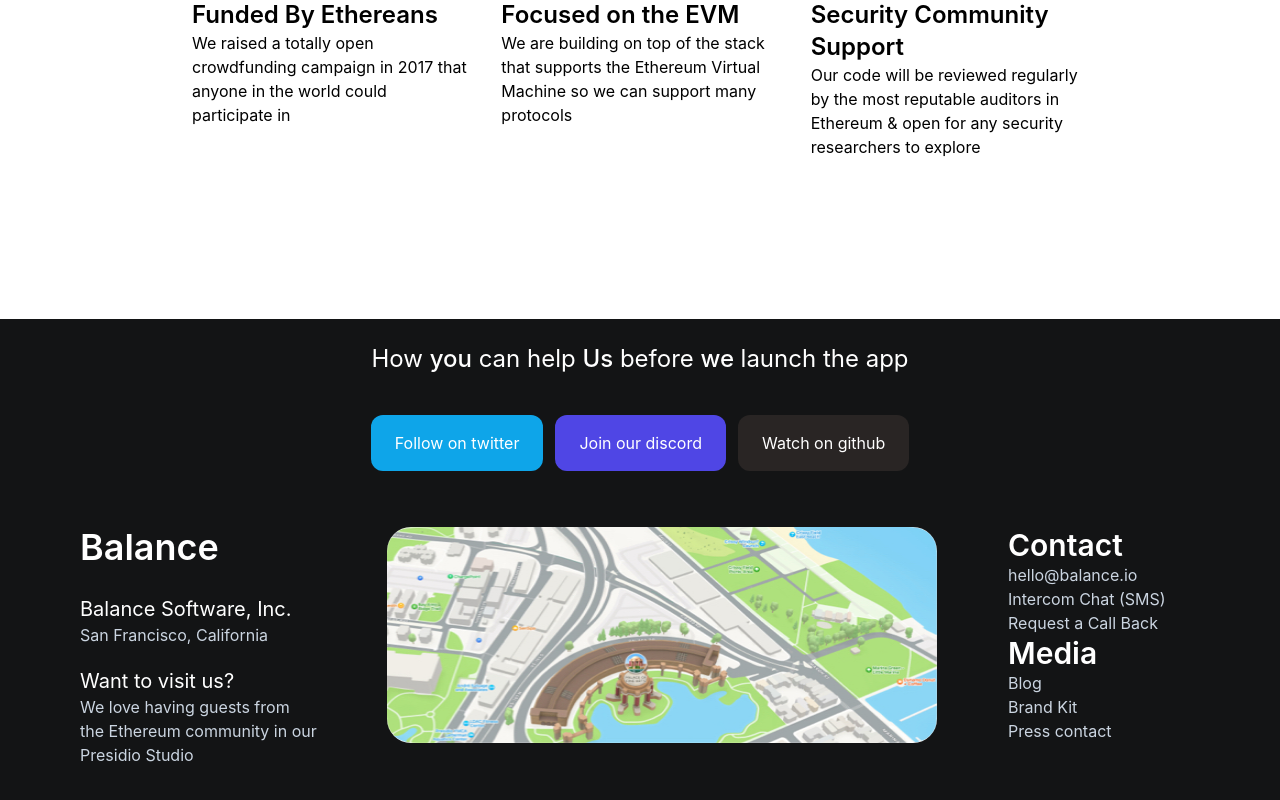
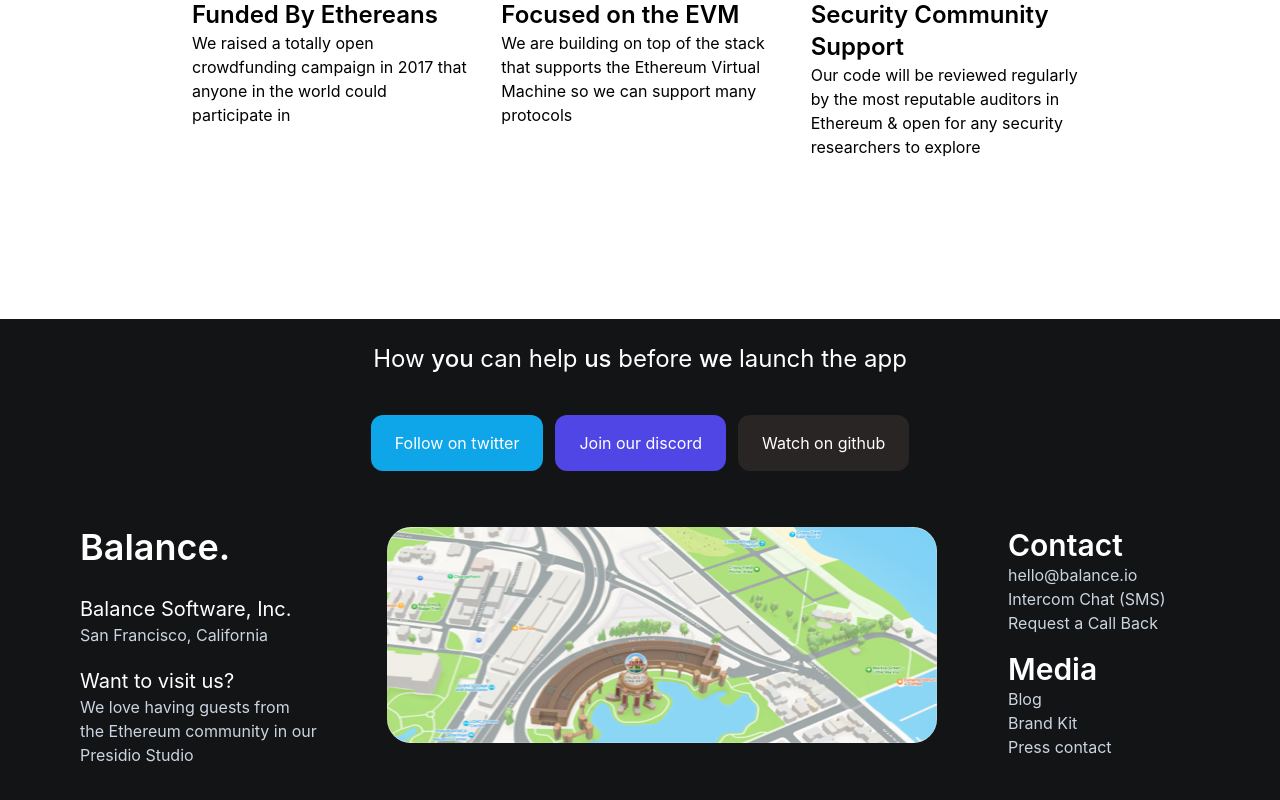
Before and after one commit to balance-io/home, a Next.js app: page / in a window 1280 px wide. Shown: the part 1314-2114 px from the top of the page. Built offline with nearby package versions, Linux system fonts and the light colour scheme.

Commit message:
progress

```diff
--- a/pages/components/features.js
+++ b/pages/components/features.js
@@ -2,8 +2,8 @@
 
  function Features() {
     return (
-        <div className="flex justify-center pr-48 pl-48 ">
-        <div className="grid grid-cols-3 w-full  gap-8 " >
+        <div className="flex justify-center lg:pr-48 lg:pl-48 md:pr-20 md:pl-20 pr-8 pl-8 ">
+        <div className="grid grid-cols-1 md:grid-cols-2 lg:grid-cols-3  w-full  gap-8 " >
 
             <div>
             <Image src="/assets/icons/apple.jpg" alt="balance" width="25" height="25" className="" />
--- a/pages/components/footer.js
+++ b/pages/components/footer.js
@@ -7,7 +7,7 @@
 
         <h1 className="text-white text-center text-2xl pb-10 ">
           How <b className="font-medium">you</b> can help{" "}
-          <b className="font-medium">Us</b> before{" "}
+          <b className="font-medium">us</b> before{" "}
           <b className="font-medium">we </b> launch the app{" "}
         </h1>
 
@@ -29,7 +29,8 @@
           <div className="flex  justify-between ">
             <div className="justify-end">
               <h1 className="text-white justify-end text-4xl font-semibold pb-7">
-                Balance
+                  {/* <Image src="/balance-trans.png" alt="balance" width="80" height="60" className="" /> */}
+                Balance.
               </h1>
 
              <h2 className="text-white text-xl">Balance Software, Inc.</h2>
@@ -61,7 +62,7 @@
                 Request a Call Back
               </p>
 
-              <h1 className="text-white justify-end text-3xl font-semibold">
+              <h1 className="text-white pt-4 justify-end text-3xl font-semibold">
                 Media
               </h1>
 
--- a/pages/components/hero.js
+++ b/pages/components/hero.js
@@ -2,7 +2,7 @@
 
 export default function Hero() {
     return (
-        <section className="hero container max-w-screen-lg mx-auto pt-10">
+        <section className="hero container max-w-screen-lg mx-auto pt-10 pr-10 pl-10">
             {/* <div classNameName="hero container flex flex-col pt-14 p-6 w-screen rounded-b-3xl justify-center "> */}
             <h1 className="text-black text-center mx-auto text-3xl pb-5">The <b className="font-medium">open source wallet</b> for the <b className="font-medium">Apple & Ethereum</b> communities</h1>
             <div>
```
Also changed, not shown: public/balance-trans.png (added).
